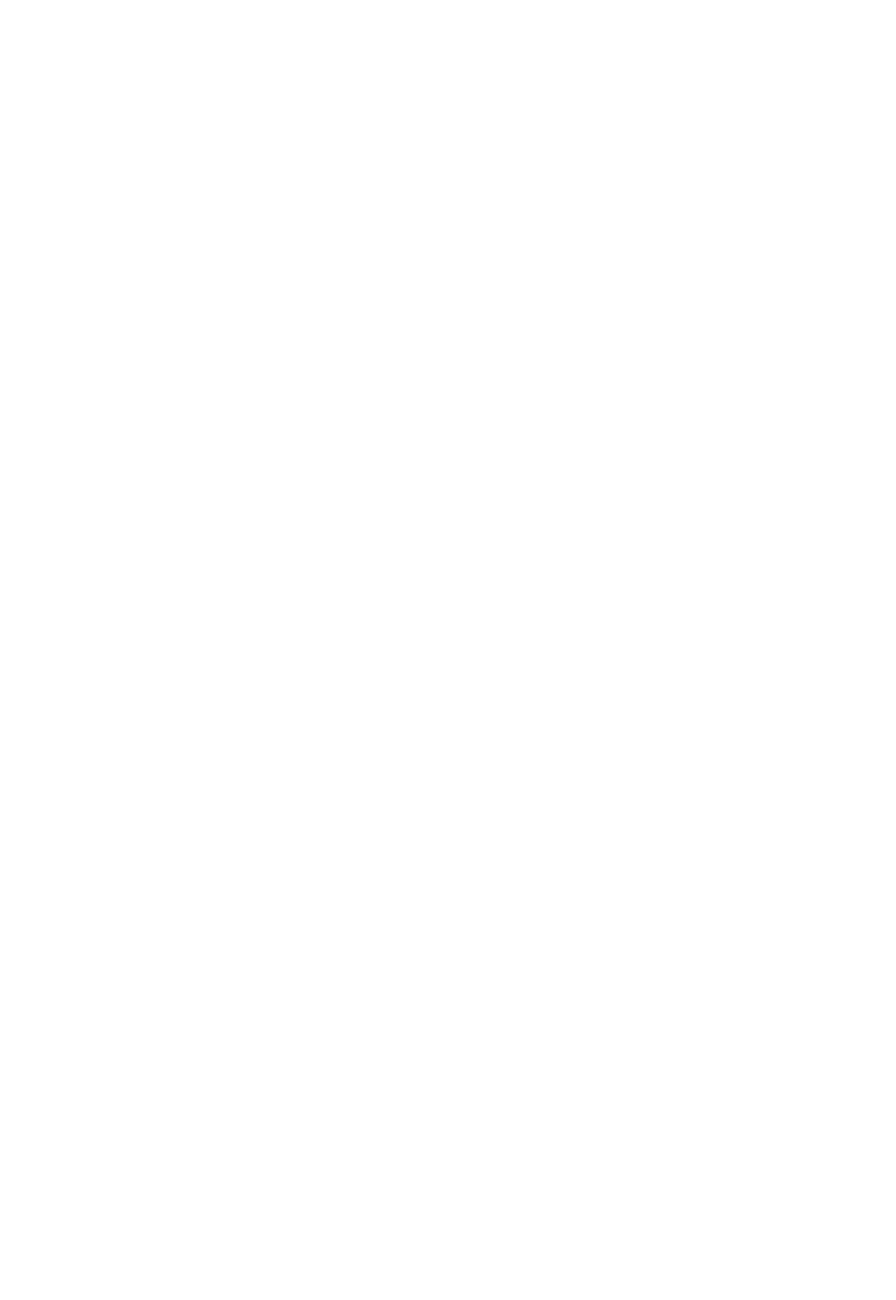
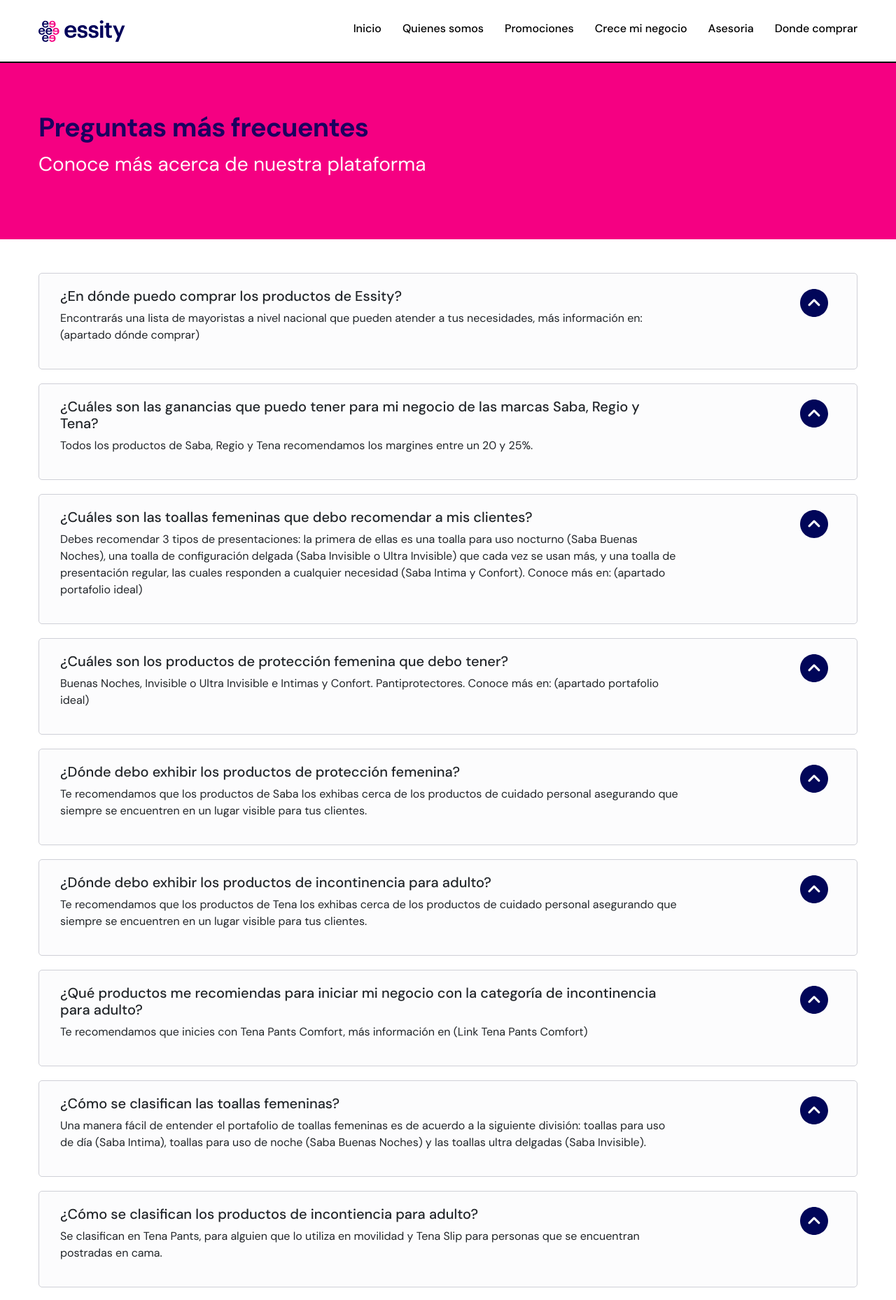
Before and after one commit to Cardoso-topdev/essityWeb, a React (Create React App) app: page /preguntas-frecuentes in a window 1280 px wide. Shown: the top 1858 px of the page at 70% size. Before the commit the page ends 800 px from the top, so only its background shows below. Built offline with nearby package versions, Linux system fonts and the light colour scheme.

Commit message:
Maquetado pagina preguntas

```diff
--- a/src/App.css
+++ b/src/App.css
@@ -91,8 +91,8 @@ section.about {
   margin-top: 80px;
 }
 
-section.about::before{
-  content: '';
+section.about::before {
+  content: "";
   background-image: url(./assets/img/e.svg);
   background-repeat: no-repeat;
   position: absolute;
@@ -141,28 +141,139 @@ section.about::before{
   background-color: var(--blue);
 }
 
-section.promotions{
+section.promotions {
   background-color: var(--blue);
 }
 
-section.promotions div.section-promotions{
+section.promotions div.section-promotions {
   text-align: center;
 }
 
-section.promotions div.section-promotions h2{
+section.promotions div.section-promotions h2 {
   color: var(--pink);
   font-size: 30px;
   padding-top: 70px;
 }
 
-section.promotions div.section-promotions .first-text{
+section.promotions div.section-promotions .first-text {
   color: white;
   font-size: 27px;
   font-weight: 500;
 }
 
-section.promotions div.section-promotions .last-text{
+section.promotions div.section-promotions .last-text {
   color: white;
   font-size: 18px;
   font-weight: 400;
 }
+
+.section-frecuentes {
+  background-color: var(--pink);
+  padding: 70px 0;
+}
+
+.encabezado-frecuentes {
+  display: flex;
+  flex-direction: column;
+  justify-content: center;
+  /*padding: 0 120px;*/
+}
+
+.encabezado-frecuentes h2 {
+  color: #1b025f;
+  font-weight: 700;
+  font-size: 38px;
+  letter-spacing: -0.02em;
+}
+
+.encabezado-frecuentes p {
+  font-size: 28px;
+  font-weight: 400;
+  color: #fff;
+}
+
+.card-pregunta {
+  background-color: #fcfcfd;
+  border: 1px solid #cfd0d7;
+  box-sizing: border-box;
+  border-radius: 5px;
+  margin-bottom: 20px;
+  padding: 20px 30px;
+  transition: .2s all linear;
+  position: relative;
+}
+
+.card-pregunta:hover{
+  background-color: #f1f4ffa1;
+}
+
+.card-pregunta h2 {
+  font-size: 20px;
+  font-weight: 500;
+}
+
+.card-pregunta h2,
+.card-pregunta p {
+  width: 80%;
+}
+
+.card-pregunta img{
+  position: absolute;
+  top: 22px;
+  right: 41px;
+
+}
+
+.texto-dudas {
+  margin-top: 250px;
+  margin-bottom: 70px;
+  color: #00005a;
+}
+
+.texto-dudas h2 {
+  font-size: 28px;
+  font-weight: 700;
+}
+
+.texto-dudas p {
+  font-size: 18px;
+  font-weight: 500;
+  width: 85%;
+}
+
+.form-contacto label {
+  color: #5f6377;
+}
+
+.form-contacto .form-control {
+  background-color: #fcfcfd;
+  border: 1px solid #cfd0d7;
+  border-radius: 2px;
+}
+
+.form-control:focus {
+  box-shadow: none;
+  border-color: #00005a;
+  color: #00005a;
+}
+
+.form-contacto textarea {
+  height: 170px;
+  padding: 20px 35px;
+}
+
+.form-contacto .form-control:placeholder {
+  color: #1a203d;
+  opacity: 30%;
+}
+
+.btn-contacto{
+  float: right;
+  background-color: #010659;
+  font-size: 18px;
+  font-weight: 400;
+  color: #fff;
+  margin-top: 25px;
+  border-radius: 5px;
+  padding: 10px 61px;
+}
--- a/src/App.js
+++ b/src/App.js
@@ -1,13 +1,17 @@
 import 'bootstrap/dist/css/bootstrap.min.css';
 import './App.css';
 import {BrowserRouter as Router, Route, Switch} from 'react-router-dom';
+
+//pages
 import Index from './pages';
+import Frecuentes from './pages/frecuentes';
 
 function App() {
   return (
     <Router>
       <Switch>
         <Route exact path="/" component={Index}/>
+        <Route exact path="/preguntas-frecuentes" component={Frecuentes} />
       </Switch>
     </Router>
   );
--- /dev/null
+++ b/src/components/formulario/formulario.js
@@ -0,0 +1,56 @@
+import React from "react";
+
+
+const Formulario = () => {
+  return (
+    <div className="container">
+      <form className="form-contacto">
+        <div className="row">
+          <div className="col-10">
+            <div class="row">
+              <div className="col-6">
+                <label>Nombre completo</label>
+                <input
+                  className="form-control"
+                  type="text"
+                  name="nombre"
+                  placeholder="Eg. your text here"
+                />
+              </div>
+            </div>
+            <div class="row">
+              <div className="col-6">
+                <label>Correo electronico</label>
+                <input
+                  className="form-control"
+                  type="text"
+                  name="email"
+                  placeholder="Eg. your text here"
+                />
+              </div>
+              <div className="col-6">
+                <label>Telefono</label>
+                <input
+                  className="form-control"
+                  type="tel"
+                  name="tel"
+                  placeholder="Eg. your text here"
+                />
+              </div>
+              <div className="col-12">
+                <label>Comentarios o dudas</label>
+                <textarea
+                  className="form-control"
+                  placeholder="Eg. your text here"
+                ></textarea>
+              </div>
+            </div>
+            <input type="submit" className="btn btn-contacto"/>
+          </div>
+        </div>
+      </form>
+    </div>
+  );
+};
+
+export default Formulario;
--- /dev/null
+++ b/src/json/preguntas.json
@@ -0,0 +1,58 @@
+[
+    {
+        "title": "¿En dónde puedo comprar los productos de Essity?",
+        "content": "Encontrarás una lista de mayoristas a nivel nacional que pueden atender a tus necesidades, más información en: (apartado dónde comprar)"
+    },
+    {
+        "title": "¿Cuáles son las ganancias que puedo tener para mi negocio de las marcas Saba, Regio y Tena?",
+        "content": "Todos los productos de Saba, Regio y Tena recomendamos los margines entre un 20 y 25%."
+    },
+    {
+        "title": "¿Cuáles son las toallas femeninas que debo recomendar a mis clientes?",
+        "content": "Debes recomendar 3 tipos de presentaciones: la primera de ellas es una toalla para uso nocturno (Saba Buenas Noches), una toalla de configuración delgada (Saba Invisible o Ultra Invisible) que cada vez se usan más, y una toalla de presentación regular, las cuales responden a cualquier necesidad  (Saba Intima y Confort). Conoce más en: (apartado portafolio ideal)"
+    },
+    {
+        "title": "¿Cuáles son los productos de protección femenina que debo tener?",
+        "content": "Buenas Noches, Invisible o Ultra Invisible e Intimas y Confort. Pantiprotectores. Conoce más en: (apartado portafolio ideal)"
+    },
+    {
+        "title": "¿Dónde debo exhibir los productos de protección femenina?",
+        "content": "Te recomendamos que los productos de Saba los exhibas cerca de los productos de cuidado personal asegurando que siempre se encuentren en un lugar visible para tus clientes."
+    },
+    {
+        "title": "¿Dónde debo exhibir los productos de incontinencia para adulto?",
+        "content": "Te recomendamos que los productos de Tena los exhibas cerca de los productos de cuidado personal asegurando que siempre se encuentren en un lugar visible para tus clientes."
+    },
+    {
+        "title": "¿Qué productos me recomiendas para iniciar mi negocio con la categoría de incontinencia para adulto? ",
+        "content": "Te recomendamos que inicies con Tena Pants Comfort, más información en (Link Tena Pants Comfort)"
+    },
+    {
+        "title": "¿Cómo se clasifican las toallas femeninas?",
+        "content": "Una manera fácil de entender el portafolio de toallas femeninas es de acuerdo a la siguiente división: toallas para uso de día (Saba Intima), toallas para uso de noche (Saba Buenas Noches) y las toallas ultra delgadas (Saba Invisible)."
+    },
+    {
+        "title": "¿Cómo se clasifican los productos de incontiencia para adulto?",
+        "content": "Se clasifican en Tena Pants, para alguien que lo utiliza en movilidad y Tena Slip para personas que se encuentran postradas en cama. "
+    },
+    {
+        "title": "¿Dónde puedo comprar las promociones?",
+        "content": "Encontrarás una lista de mayoristas a nivel nacional que pueden atender a tus necesidades que se encuentran sujetas a disponibilidad, más información en: (apartado dónde comprar)"
+    },
+    {
+        "title": "¿Cómo debo hacer la venta de toallas femeninas/incontinencia adulto?",
+        "content": "Siempre es recomendable que se vendan por paquete para mantener la higiene de los productos"
+    },
+    {
+        "title": "¿Por qué debo manejar la categoría de protección femenina en mi negocio?",
+        "content": "Porque son productos que te los van a pedir los 365 días del año y además cuentan con un margen del 25%"
+    },
+    {
+        "title": "¿Por qué debo manejar la categoría de incontinencia de adulto en mi negocio?",
+        "content": "Porque cada vez más personas padecen de incontinencia debido al incremento de edad en la población del país y además ofrece muy buenos margenes para tu negocio."
+    },
+    {
+        "title": "¿Las toallas femeninas y productos de incontinencia cuentan con caducidad?",
+        "content": "No, sin embargo, cuentan con una fecha de uso preferente que generalmente es de 2 a 3 años a partir de su fabricación"
+    }
+]
--- /dev/null
+++ b/src/pages/frecuentes.js
@@ -0,0 +1,43 @@
+import React, { Fragment } from "react";
+import preguntas from "../json/preguntas.json";
+
+//componentes
+import Navbar from "../components/navbar/navbar";
+import Formulario from "../components/formulario/formulario";
+
+//icons
+import ArrowDown from '../assets/icons/arrow-down.svg';
+
+const Frecuentes = () => {
+  return (
+    <Fragment>
+      <Navbar />
+      <div className="section-frecuentes">
+        <div className="encabezado-frecuentes container">
+          <h2>Preguntas más frecuentes</h2>
+          <p>Conoce más acerca de nuestra plataforma</p>
+        </div>
+      </div>
+
+      <div className="container mt-5">
+        {preguntas.map((pregunta) => (
+          <div className="card-pregunta">
+            <img src={ArrowDown}/>
+            <h2>{pregunta.title}</h2>
+            <p>{pregunta.content}</p>
+          </div>
+        ))}
+      </div>
+
+
+      <div className="container texto-dudas">
+        <h2>Todavía tienes dudas?</h2>
+        <p>Si no puede encontrar una respuesta a su pregunta en nuestras preguntas frecuentes, siempre puede contactarnos. ¡Te responderemos a la brevedad!</p>
+      </div>
+
+      <Formulario />
+    </Fragment>
+  );
+};
+
+export default Frecuentes;
```
Also changed, not shown: src/assets/icons/arrow-down.svg (added).
